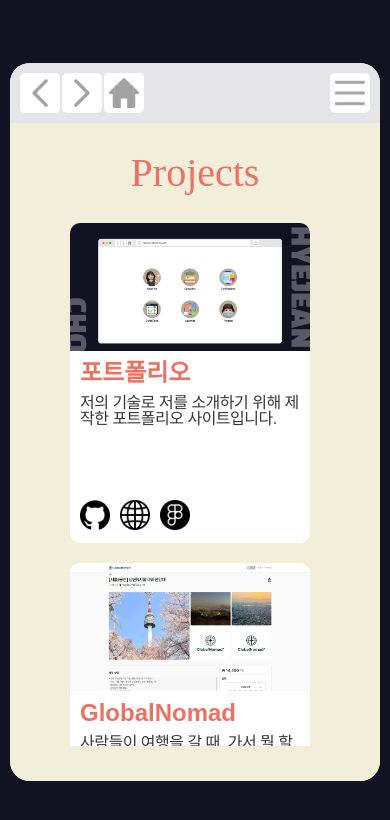
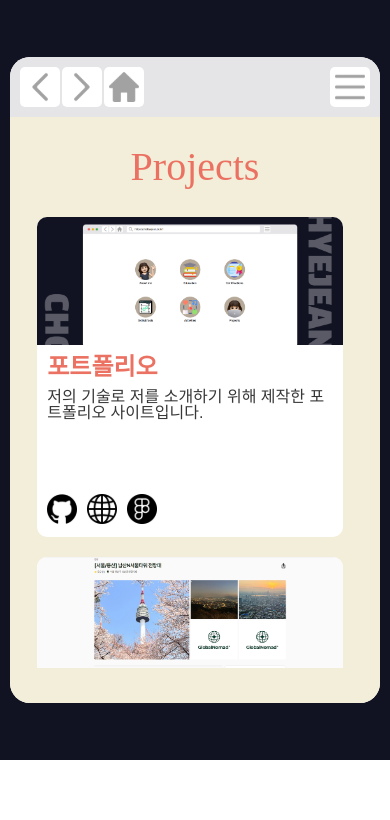
Before and after one commit to MEGUMMY1/Portfolio, a Next.js app: page /projects in a window 390 px wide. Shown: the top 820 px of the page. Built offline with nearby package versions, Linux system fonts and the light colour scheme; a web font is replaced by a local one.

Commit message:
Design: 모바일 스타일 수정

```diff
--- a/components/Layout/Layout.module.scss
+++ b/components/Layout/Layout.module.scss
@@ -7,6 +7,10 @@
   @include flex-center;
   position: relative;
   overflow: hidden;
+
+  @media (max-width: $Mobile) {
+    height: 90vh;
+  }
 }
 
 .window_container {
--- a/components/Projects/Card/Card.module.scss
+++ b/components/Projects/Card/Card.module.scss
@@ -18,6 +18,7 @@
   }
 
   @media (max-width: $Mobile) {
+    width: 100%;
     height: auto;
     min-height: 20rem;
   }
@@ -62,7 +63,6 @@
   font-size: 16px;
   color: #373737;
   margin: 10px 0;
-  letter-spacing: -0.5px;
 }
 
 .links {
--- a/components/Projects/Projects.module.scss
+++ b/components/Projects/Projects.module.scss
@@ -44,6 +44,7 @@
   height: 70%;
 
   @media (max-width: $Mobile) {
+    width: 90%;
     margin-top: 0;
     margin-bottom: 10%;
     grid-template-columns: repeat(1, 1fr);
```
